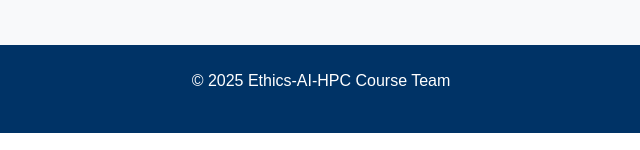
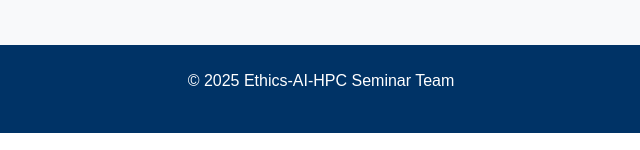
Before and after one commit to ethics-ai-hpc/Ethics-AI-HPC, a plain HTML site: page index.html in a window 1280 px wide. Shown: the part 766-916 px from the top of the page, 319-959 px from the left. Drawn offline with nearby package versions, Linux system fonts and the light colour scheme.

```diff
--- a/index.html
+++ b/index.html
@@ -302,7 +302,7 @@
 
     <!-- footer -->
     <footer class="text-center py-4">
-        <p>&copy; 2025 Ethics-AI-HPC Course Team</p>
+        <p>&copy; 2025 Ethics-AI-HPC Seminar Team</p>
     </footer>
 </div>
 
```
